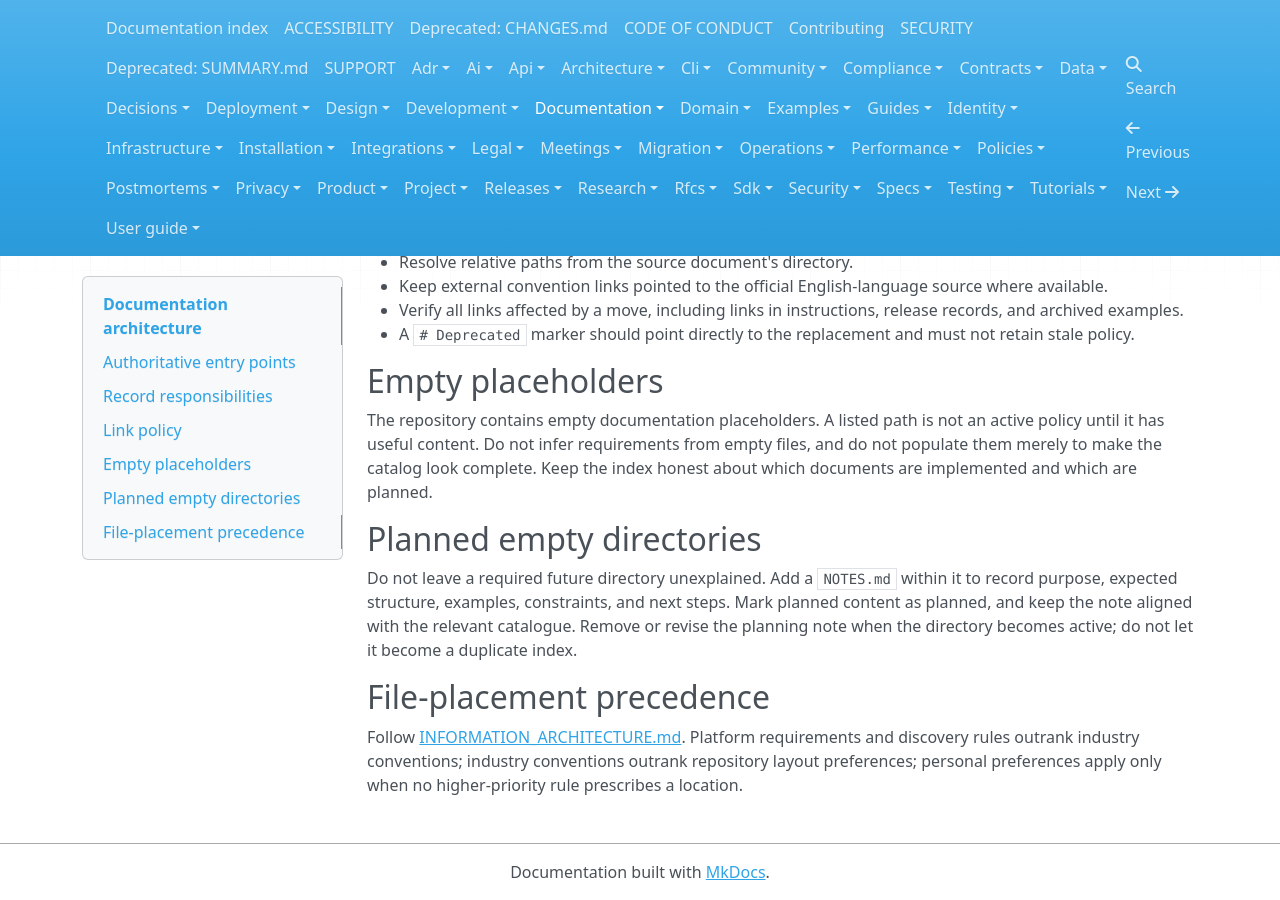
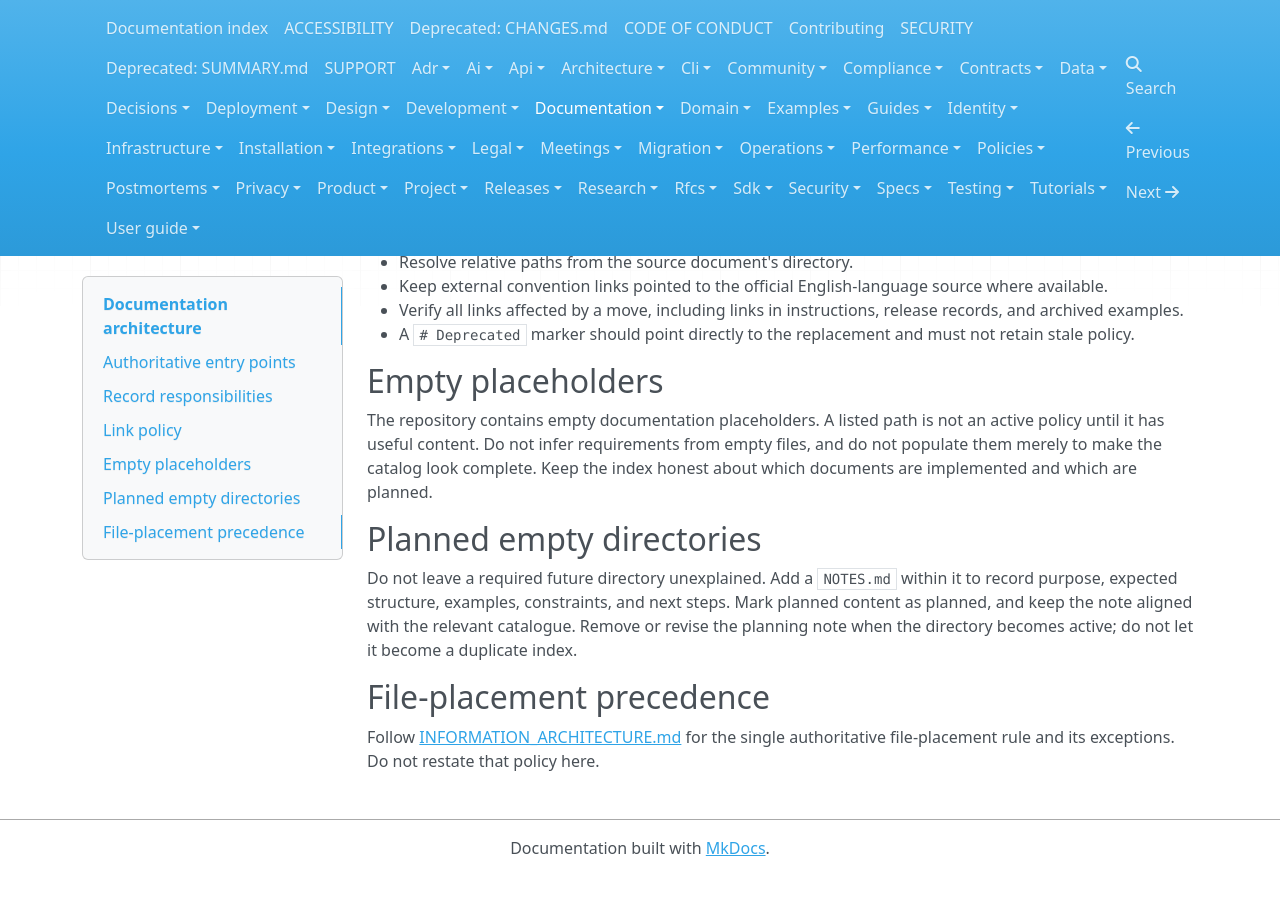
Before and after one commit to sandokanCat/.github, an MkDocs documentation site: the page built from docs/documentation/DOCS_ARCHITECTURE.md, in a window 1280 px wide and 900 px high, scrolled down 1014 px. Built offline with MkDocs 1.6.1, drawn with Linux system fonts in a browser that asks for light colours; nearby versions of some CDN libraries; after the commit the page ends 1890 px from its top, so only the background shows below that.

Commit message:
docs: centralize file placement policy

```diff
--- a/docs/documentation/DOCS_ARCHITECTURE.md
+++ b/docs/documentation/DOCS_ARCHITECTURE.md
@@ -44,4 +44,4 @@ Do not leave a required future directory unexplained. Add a `NOTES.md` within it
 
 ## File-placement precedence
 
-Follow [INFORMATION_ARCHITECTURE.md](./INFORMATION_ARCHITECTURE.md). Platform requirements and discovery rules outrank industry conventions; industry conventions outrank repository layout preferences; personal preferences apply only when no higher-priority rule prescribes a location.
+Follow [INFORMATION_ARCHITECTURE.md](./INFORMATION_ARCHITECTURE.md) for the single authoritative file-placement rule and its exceptions. Do not restate that policy here.
```
